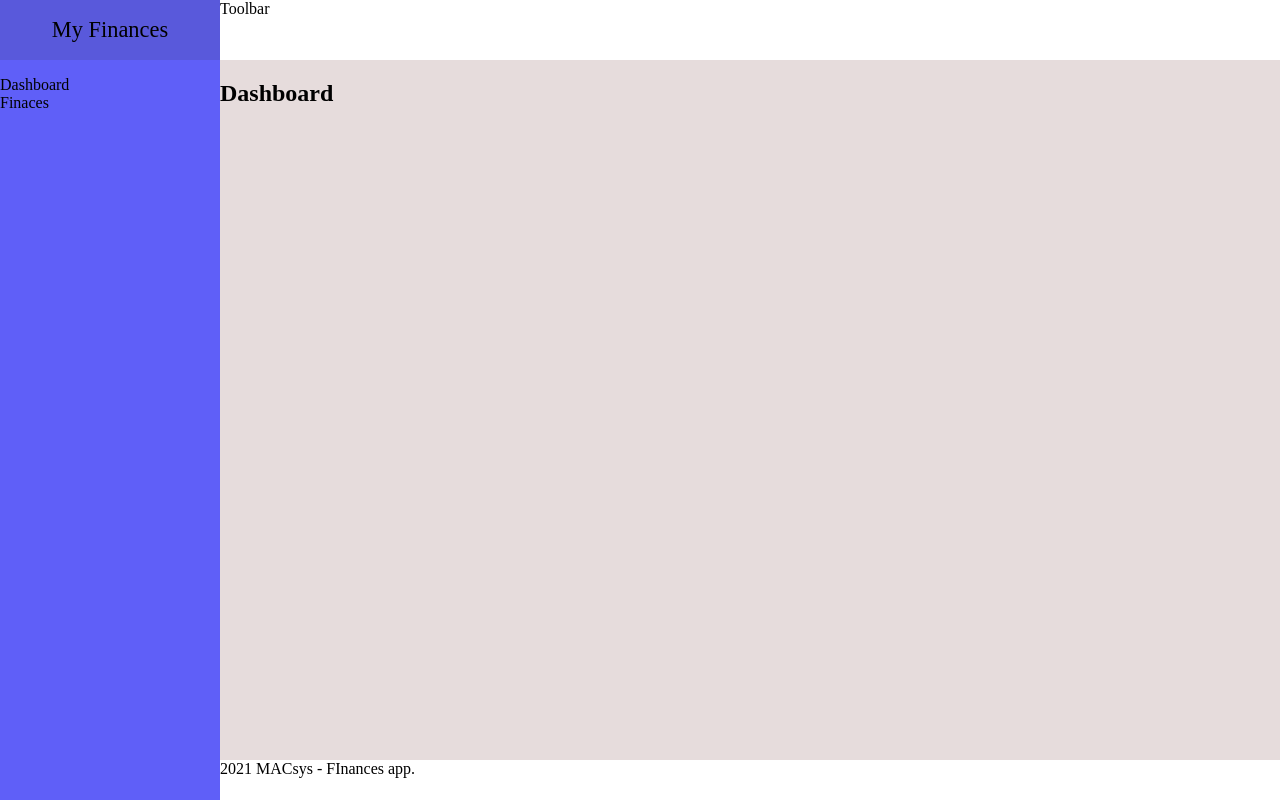
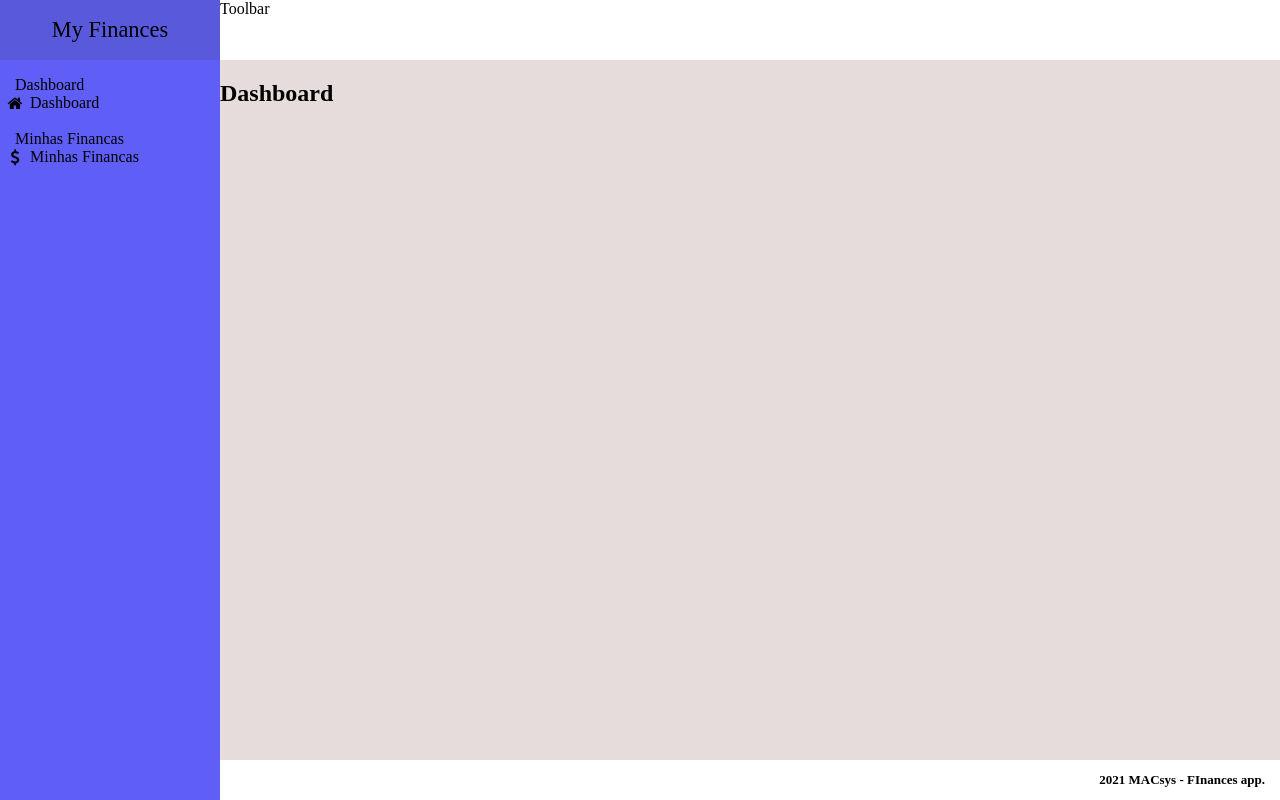
Before and after one commit to michelMT007/finances, a React (Create React App) app: page / in a window 1280 px wide. Built offline with nearby package versions, Linux system fonts and the light colour scheme.

Commit message:
Update in Interface UI

```diff
--- a/src/components/app/share/template/Container.jsx
+++ b/src/components/app/share/template/Container.jsx
@@ -14,7 +14,7 @@ export default styled.div `
 
     @media (max-width: 800px){
         grid-template-columns:1fr;
-        grid-template-rows: 60px 50px 50px 1fr 40px;
+        grid-template-rows: 50px 50px 50px 1fr 40px;
         grid-template-areas:
             'header'
             'topnav'
--- a/src/components/app/share/template/Footer.jsx
+++ b/src/components/app/share/template/Footer.jsx
@@ -3,6 +3,16 @@
 import styled from 'styled-components'
 
 export default styled.footer `
-    grid-area:footer;
+
+    grid-area: footer;
+    display: flex;
+    flex-direction: row-reverse;
+    align-items: center;
+    padding-right: 15px;
+    background-color: #fff;
+    font-weight: 700;
+    span {
+        font-size: 13px;
+    }
 
 `
--- a/src/components/app/share/template/MenuItem.jsx
+++ b/src/components/app/share/template/MenuItem.jsx
@@ -1,10 +1,38 @@
 import React from 'react'
 import {Link} from 'react-router-dom'
+import styled from 'styled-components'
 
+const MenuContent= styled.div `
+    display: flex;
+    flex: 1;
+`
+const MenuItemIcon= styled.div `
+    display: flex;
+    flex-basis: 30px;
+    align-items:center;
+    justify-content:center;
+
+`
+
+
+
+const MenuItemLabel = styled.div`
+    flex-grow: 1;
+    display: flex;
+    align-items: center;
+
+`
 const MenuItem =(props) => {
     return(
         <li>
-            <Link to={props.to}> {props.label}</Link>
+            <Link to={props.to}> {props.label}
+                <MenuContent>
+                    <MenuItemIcon>
+                    <i className={`fa fa-${props.icon}`}></i>
+                    </MenuItemIcon>
+                    <MenuItemLabel>{props.label}</MenuItemLabel>
+                </MenuContent>
+            </Link>
         </li>
     )
 }
--- a/src/components/app/share/template/Nav.jsx
+++ b/src/components/app/share/template/Nav.jsx
@@ -7,8 +7,8 @@ const Nav = (props) =>{
     return(
         <nav>
             <Menu>
-                <MenuItem to="/" label="Dashboard"/>
-                <MenuItem to="/finances" label="Finaces"/>
+                <MenuItem to="/" label="Dashboard" icon="home"/>
+                <MenuItem to="/finances" label="Minhas Financas" icon="usd"/>
             </Menu>
         </nav>
     )
--- a/src/components/app/share/template/SideNav.jsx
+++ b/src/components/app/share/template/SideNav.jsx
@@ -1,5 +1,3 @@
-
-
 import styled from 'styled-components'
 
 export default styled.aside `
@@ -10,4 +8,10 @@ export default styled.aside `
     @media (max-width: 800px) {
         display:none;
     }
+
+    li {
+        a {
+            padding: 11px 15px;
+        }
+    }
 `
--- a/src/components/app/share/template/Toolbar.jsx
+++ b/src/components/app/share/template/Toolbar.jsx
@@ -3,5 +3,6 @@ import styled from 'styled-components'
 export default styled.div `
 
     grid-area:toolbar;
+    background-color: #fff;
 
 `
--- a/src/components/app/share/template/TopNav.jsx
+++ b/src/components/app/share/template/TopNav.jsx
@@ -4,7 +4,19 @@ import styled from 'styled-components'
 export default styled.aside `
     grid-area:topnav;
     background-color: #5f5ff8;
-    @media (min-width: 900px) {
+    @media (min-width: 800px) {
         display:none;
     }
+
+    ul {
+        margin: 0;
+        display: flex;
+        li{
+            flex: 1;
+            a {
+                display: flex;
+                min-height: 50px;
+            }
+        }
+    }
 `
--- a/src/index.jsx
+++ b/src/index.jsx
@@ -1,4 +1,5 @@
 import React from 'react'
+import 'font-awesome/css/font-awesome.min.css'
 import './index.css'
 import ReactDOM from 'react-dom'
 import App from './components/app/App'
```
